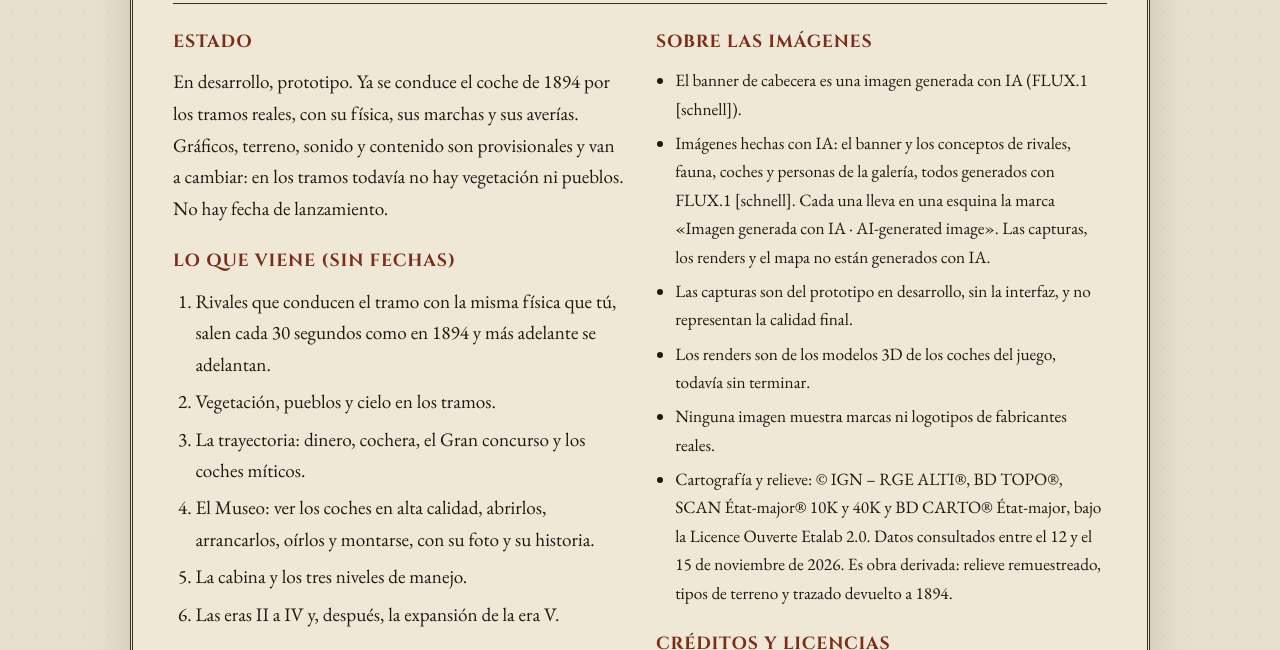
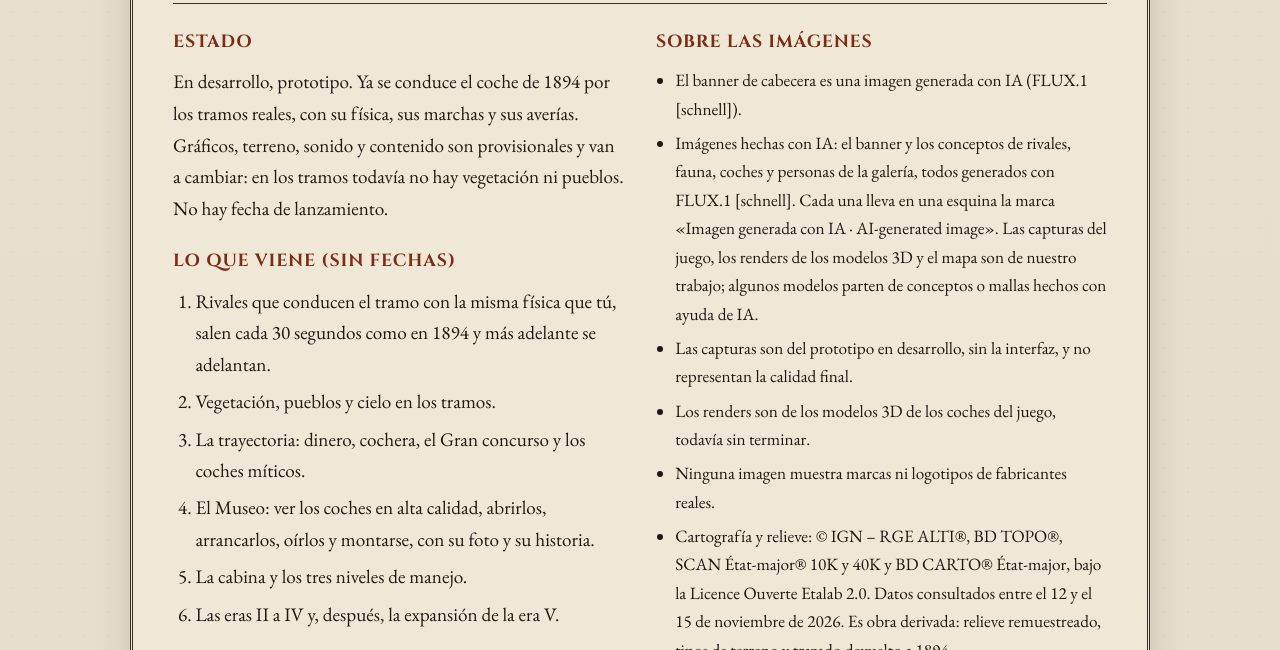
Before and after one commit to LV-webstudio/polvo-y-gloria-escaparate, a plain HTML site: page index.html in a window 1280 px wide. Shown: the part 8520-9170 px from the top of the page. Drawn offline with Linux system fonts and the light colour scheme.

Commit message:
Escaparate: los renders de los modelos 3D pueden partir de conceptos o mallas hechos con ayuda de IA (se dice así, en español e inglés)

```diff
--- a/index.html
+++ b/index.html
@@ -673,7 +673,7 @@
         <h3>Sobre las imágenes</h3>
         <ul>
           <li>El banner de cabecera es una imagen generada con IA (FLUX.1 [schnell]).</li>
-          <li>Imágenes hechas con IA: el banner y los conceptos de rivales, fauna, coches y personas de la galería, todos generados con FLUX.1 [schnell]. Cada una lleva en una esquina la marca «Imagen generada con IA · AI-generated image». Las capturas, los renders y el mapa no están generados con IA.</li>
+          <li>Imágenes hechas con IA: el banner y los conceptos de rivales, fauna, coches y personas de la galería, todos generados con FLUX.1 [schnell]. Cada una lleva en una esquina la marca «Imagen generada con IA · AI-generated image». Las capturas del juego, los renders de los modelos 3D y el mapa son de nuestro trabajo; algunos modelos parten de conceptos o mallas hechos con ayuda de IA.</li>
           <li>Las capturas son del prototipo en desarrollo, sin la interfaz, y no representan la calidad final.</li>
           <li>Los renders son de los modelos 3D de los coches del juego, todavía sin terminar.</li>
           <li>Ninguna imagen muestra marcas ni logotipos de fabricantes reales.</li>
```
Also changed, not shown: en/index.html (+1 -1 lines), 2 other files.
